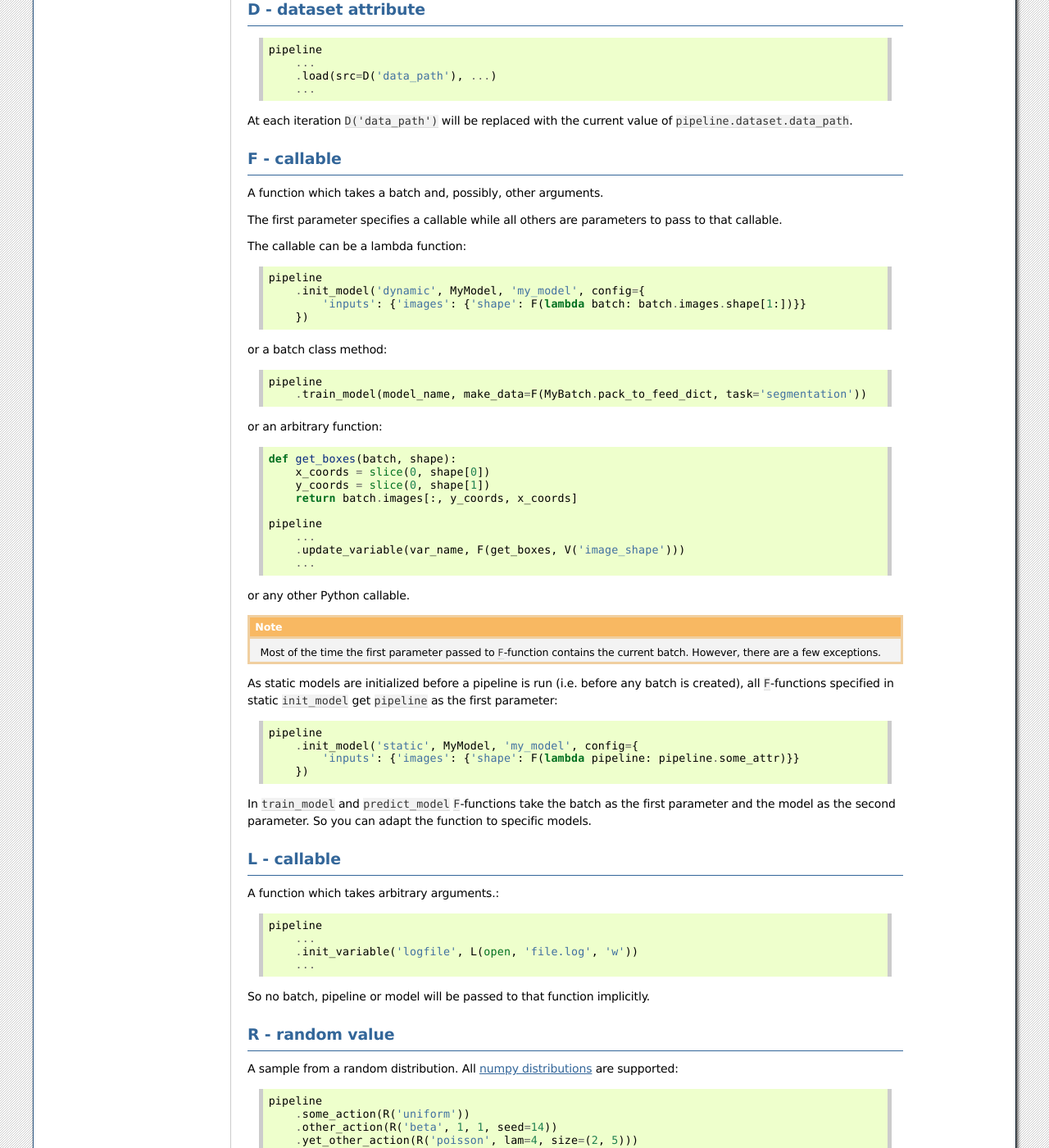
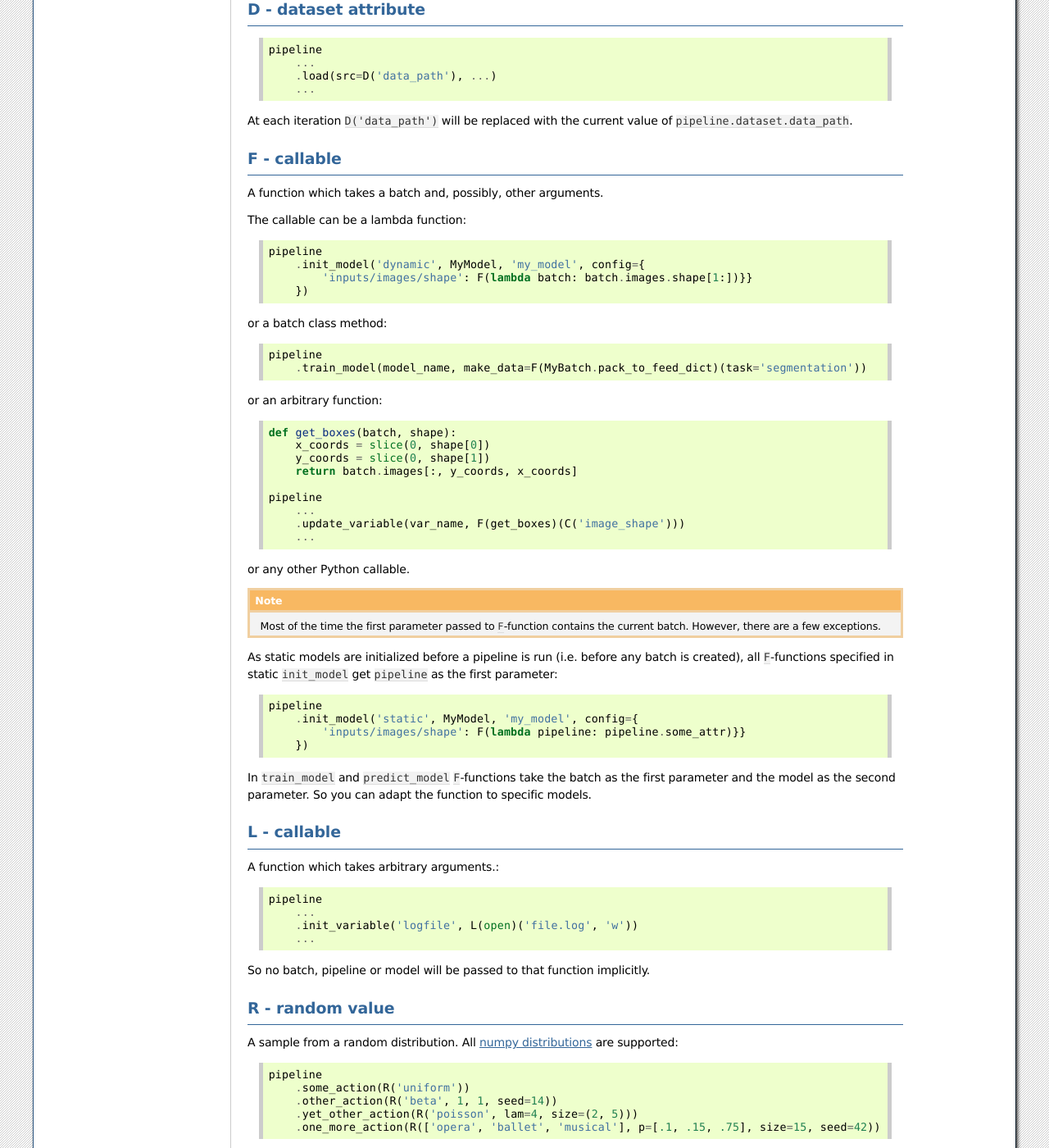
Before and after one commit to analysiscenter/batchflow, a Sphinx documentation site: the page built from docs/intro/named_expr.rst, in a window 1280 px wide and 1400 px high, scrolled down 2352 px. Shown: the whole window at 82% size. Built offline with Sphinx 7.4.7, drawn with Linux system fonts in a browser that asks for light colours; pages that are not in the unit, such as notebooks, are missing from menus.

Commit message:
F uses call to pass args

```diff
--- a/docs/intro/named_expr.rst
+++ b/docs/intro/named_expr.rst
@@ -148,19 +148,17 @@ F - callable
 ============
 A function which takes a batch and, possibly, other arguments.
 
-The first parameter specifies a callable while all others are parameters to pass to that callable.
-
 The callable can be a lambda function::
 
     pipeline
         .init_model('dynamic', MyModel, 'my_model', config={
-            'inputs': {'images': {'shape': F(lambda batch: batch.images.shape[1:])}}
+            'inputs/images/shape': F(lambda batch: batch.images.shape[1:])}}
         })
 
 or a batch class method::
 
     pipeline
-        .train_model(model_name, make_data=F(MyBatch.pack_to_feed_dict, task='segmentation'))
+        .train_model(model_name, make_data=F(MyBatch.pack_to_feed_dict)(task='segmentation'))
 
 or an arbitrary function::
 
@@ -171,7 +169,7 @@ or an arbitrary function::
 
     pipeline
         ...
-        .update_variable(var_name, F(get_boxes, V('image_shape')))
+        .update_variable(var_name, F(get_boxes)(C('image_shape')))
         ...
 
 or any other Python callable.
@@ -184,7 +182,7 @@ all ``F``-functions specified in static ``init_model`` get ``pipeline`` as the f
 
     pipeline
         .init_model('static', MyModel, 'my_model', config={
-            'inputs': {'images': {'shape': F(lambda pipeline: pipeline.some_attr)}}
+            'inputs/images/shape': F(lambda pipeline: pipeline.some_attr)}}
         })
 
 In ``train_model`` and ``predict_model`` ``F``-functions take the batch as the first parameter and the model
@@ -197,7 +195,7 @@ A function which takes arbitrary arguments.::
 
     pipeline
         ...
-        .init_variable('logfile', L(open, 'file.log', 'w'))
+        .init_variable('logfile', L(open)('file.log', 'w'))
         ...
 
 So no batch, pipeline or model will be passed to that function implicitly.
```
Also changed, not shown: 1 other file.
